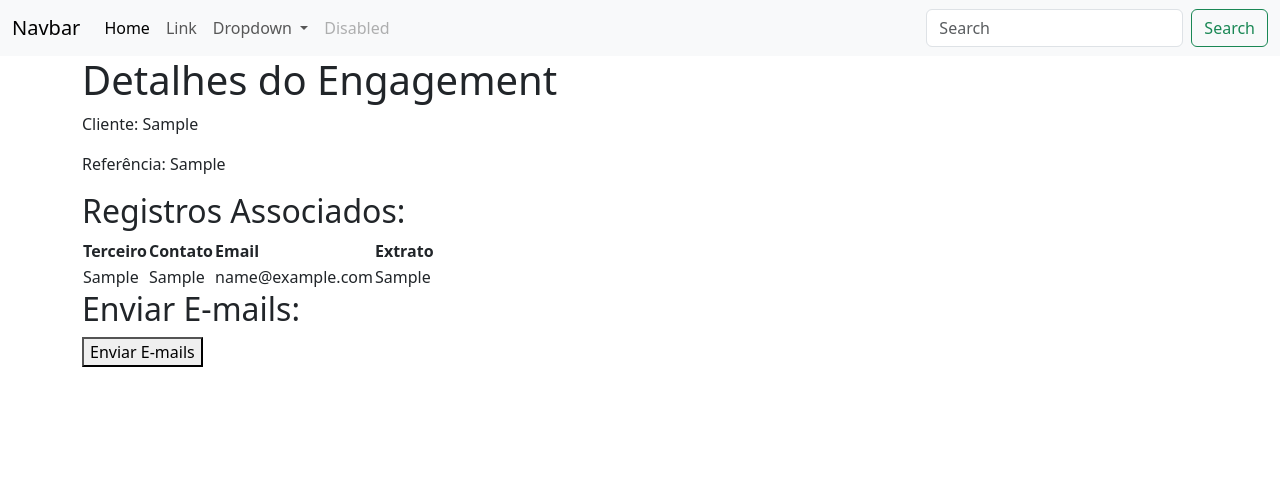
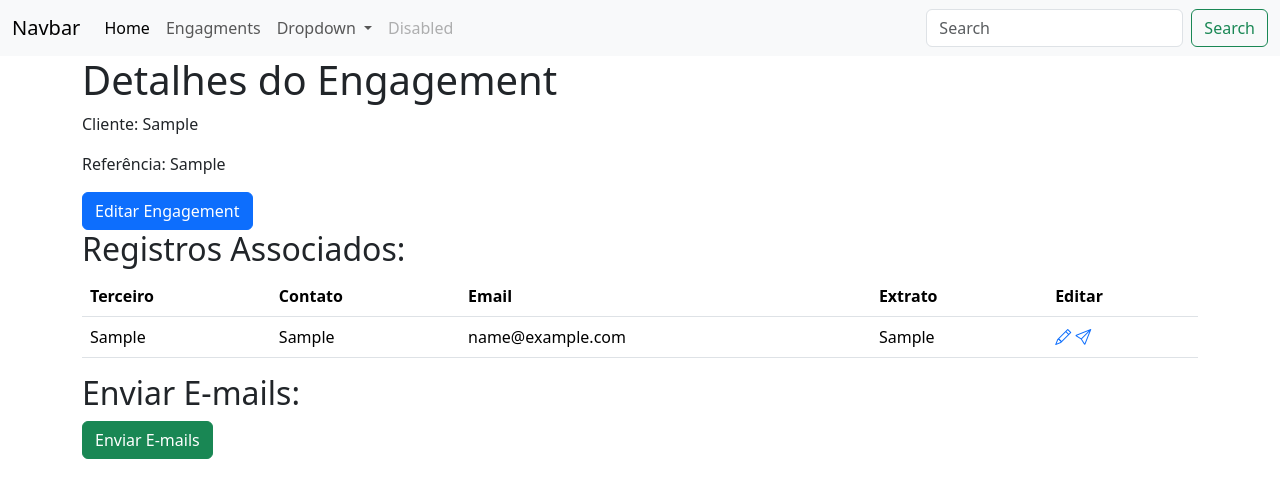
Before and after one commit to rpribeiro75/cwconfirmations, a Django app: page /engagement/1/ in a window 1280 px wide. Shown: the top 498 px of the page. Run offline with Django 4.2, Linux system fonts and the light colour scheme; tables that the repository leaves empty hold one stand-in row (values such as "Sample post").

Commit message:
RMS 05/11/2023

```diff
--- a/confirm_app/templates/base.html
+++ b/confirm_app/templates/base.html
@@ -5,6 +5,7 @@
     <meta name="viewport" content="width=device-width, initial-scale=1">
     <title>Confirmations</title>
     <link href="https://cdn.jsdelivr.net/npm/bootstrap@5.3.2/dist/css/bootstrap.min.css" rel="stylesheet" integrity="sha384-T3c6CoIi6uLrA9TneNEoa7RxnatzjcDSCmG1MXxSR1GAsXEV/Dwwykc2MPK8M2HN" crossorigin="anonymous">
+    <link rel="stylesheet" href="https://cdn.jsdelivr.net/npm/bootstrap-icons@1.11.1/font/bootstrap-icons.css">
   </head>
   <body>
     {% include "navbar.html" %}
--- a/confirm_app/templates/engagement_detail.html
+++ b/confirm_app/templates/engagement_detail.html
@@ -10,17 +10,20 @@
     <p>Cliente: {{ engagement.cliente }}</p>
     <p>Referência: {{ engagement.referencia }}</p>
 
+    <a href="{% url 'engagement_update' engagement.pk %}" class="btn btn-primary">Editar Engagement</a>
+
     <!-- Adicione aqui qualquer outra informação que deseja exibir sobre o Engagement -->
 
     <h2>Registros Associados:</h2>
-    <table>
+
+    <table class="table">
         <thead>
             <tr>
                 <th>Terceiro</th>
                 <th>Contato</th>
                 <th>Email</th>
                 <th>Extrato</th>
-
+                <th>Editar</th>
             </tr>
         </thead>
         <tbody>
@@ -30,18 +33,21 @@
                     <td>{{ registro.contacto }}</td>
                     <td>{{ registro.email }}</td>
                     <td>{{ registro.arquivo }}</td>
+                    <td><a href="{% url 'editar_registro' registro.pk %}"><i class="bi bi-pencil"></i></a>
+                        <a href="{% url 'enviar_email_registro' registro.pk %}"><i class="bi bi-send"></i></a></td>
                 </tr>
             {% empty %}
                 <tr>
                     <td colspan="3">Nenhum registro associado.</td>
                 </tr>
+                <a href="{% url 'importar_csv_engagement' engagement.pk %}" class="btn btn-primary">Importar CSV</a>
             {% endfor %}
         </tbody>
     </table>
     <h2>Enviar E-mails:</h2>
     <form method="post" action="{% url 'enviar_emails_engagement' engagement.pk %}">
         {% csrf_token %}
-        <button type="submit">Enviar E-mails</button>
+        <button type="submit" class="btn btn-success">Enviar E-mails</button>
     </form>
 </body>
 {% endblock %}
--- a/confirm_app/templates/enviar_emails.html
+++ b/confirm_app/templates/enviar_emails.html
@@ -6,6 +6,6 @@
 <body>
     <h1>Envio de E-mails Concluído</h1>
     <p>E-mails de confirmação de saldo foram enviados para todos os contatos importados com sucesso.</p>
-    <a href="{% url 'visualizar' %}">Voltar para a página de visualização</a>
+    <a href="{% url 'engagement_detail' registro.engagement.id %}">Voltar para a página de visualização</a>
 </body>
 </html>
--- a/confirm_app/templates/navbar.html
+++ b/confirm_app/templates/navbar.html
@@ -10,7 +10,7 @@
             <a class="nav-link active" aria-current="page" href="/">Home</a>
           </li>
           <li class="nav-item">
-            <a class="nav-link" href="#">Link</a>
+            <a class="nav-link" href="/engagement/">Engagments</a>
           </li>
           <li class="nav-item dropdown">
             <a class="nav-link dropdown-toggle" href="#" role="button" data-bs-toggle="dropdown" aria-expanded="false">
--- a/confirm_app/urls.py
+++ b/confirm_app/urls.py
@@ -14,6 +14,7 @@ urlpatterns = [
     path('visualizar/', views.visualizar, name='visualizar'),
     path('pagina_saldo/<str:link_unico>/', views.PaginaSaldo.as_view(), name='pagina_saldo'),
     path('enviar_emails_engagement/<int:engagement_id>/', views.EnviarEmailEngagement.as_view(), name='enviar_emails_engagement'),
+    path('EnviarEmailRegistro/<int:registro_id>/', views.EnviarEmailRegistro.as_view(), name='enviar_email_registro'),
     # path('enviar_emails/', views.EnviarEmail.as_view(), name='enviar_emails'),
     path('pagina_sucesso/', views.PaginaSucesso.as_view(), name='pagina_sucesso'),
     path('editar-registro/<int:registro_id>/', views.editar_registro, name='editar_registro'),
--- a/confirm_app/views.py
+++ b/confirm_app/views.py
@@ -191,7 +191,7 @@ class EnviarEmailEngagement(View):
             msg['Subject'] = 'Confirmação de Atualização de Saldo'
 
             message = f"""
-            Olá {registro.terceiro},
+            Olá {registro.contacto},
 
             Para confirmar a atualização de saldo, clique no link abaixo:
             {url}
@@ -208,6 +208,40 @@ class EnviarEmailEngagement(View):
 
         return render(request, 'enviar_emails.html', {'registros': registros, 'engagement': engagement})
 
+
+class EnviarEmailRegistro(View):
+    def get(self, request, registro_id):
+        registro = get_object_or_404(Registro, pk=registro_id)
+
+        # Check if the record has not been confirmed
+        if not registro.extrato:
+            # Build the unique URL for the record
+            link_unico = registro.link_unico
+            url = request.build_absolute_uri(reverse('pagina_saldo', args=[link_unico]))
+
+            # Create and send the email
+            msg = MIMEMultipart()
+            msg['From'] = 'cwconfirmations@sapo.pt'
+            msg['To'] = registro.email
+            msg['Subject'] = 'Confirmação de Atualização de Saldo'
+
+            message = f"""
+            Olá {registro.contacto},
+
+            Para confirmar a atualização de saldo, clique no link abaixo:
+            {url}
+
+            Obrigado por usar nosso serviço.
+            """
+            msg.attach(MIMEText(message, 'plain'))
+
+            server = smtplib.SMTP(smtp_server, smtp_port)
+            server.starttls()
+            server.login(smtp_username, smtp_password)
+            server.sendmail(smtp_username, registro.email, msg.as_string())
+            server.quit()
+
+        return render(request, 'enviar_emails.html', {'registro': registro})
 
 
 
```
